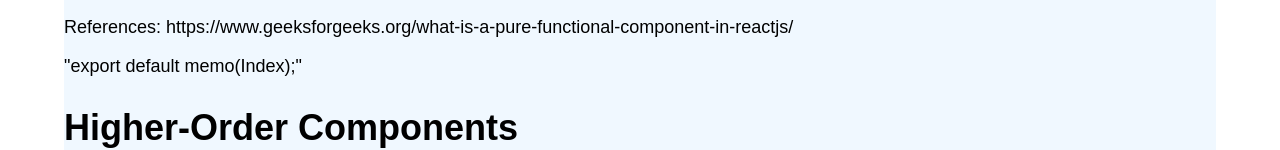
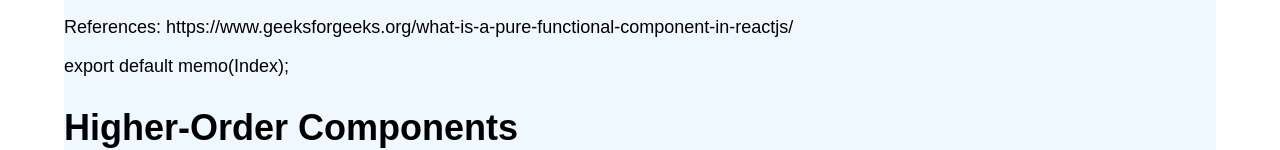
Before and after one commit to Ayushthapa123/mycv, a Next.js app: page /mylab/topics/pure-component in a window 1280 px wide. Shown: the part 249-399 px from the top of the page. Built offline with nearby package versions, Linux system fonts and the light colour scheme.

Commit message:
number changed

```diff
--- a/pages/mylab/topics/pure-component.jsx
+++ b/pages/mylab/topics/pure-component.jsx
@@ -19,7 +19,7 @@ export default function PureComponent() {
 
 <p>References: <a href="https://www.geeksforgeeks.org/what-is-a-pure-functional-component-in-reactjs/">https://www.geeksforgeeks.org/what-is-a-pure-functional-component-in-reactjs/</a></p>
 
-<p>"export default memo(Index);"</p>
+<p>export default memo(Index);</p>
 
 
 <h2>Higher-Order Components</h2>
```
Also changed, not shown: pages/mylab/mini/glowing-button.jsx (+14 -0 lines).
